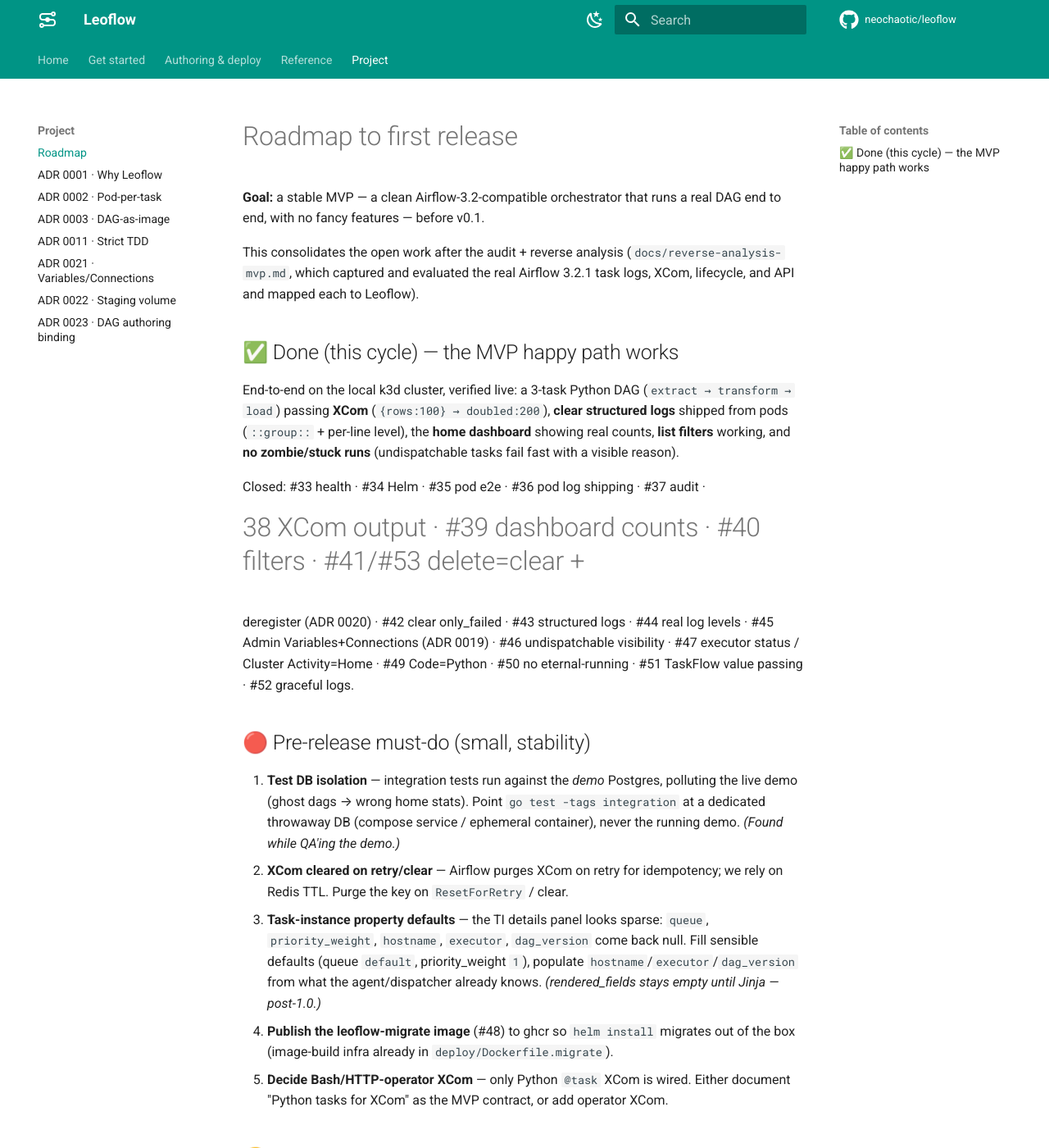
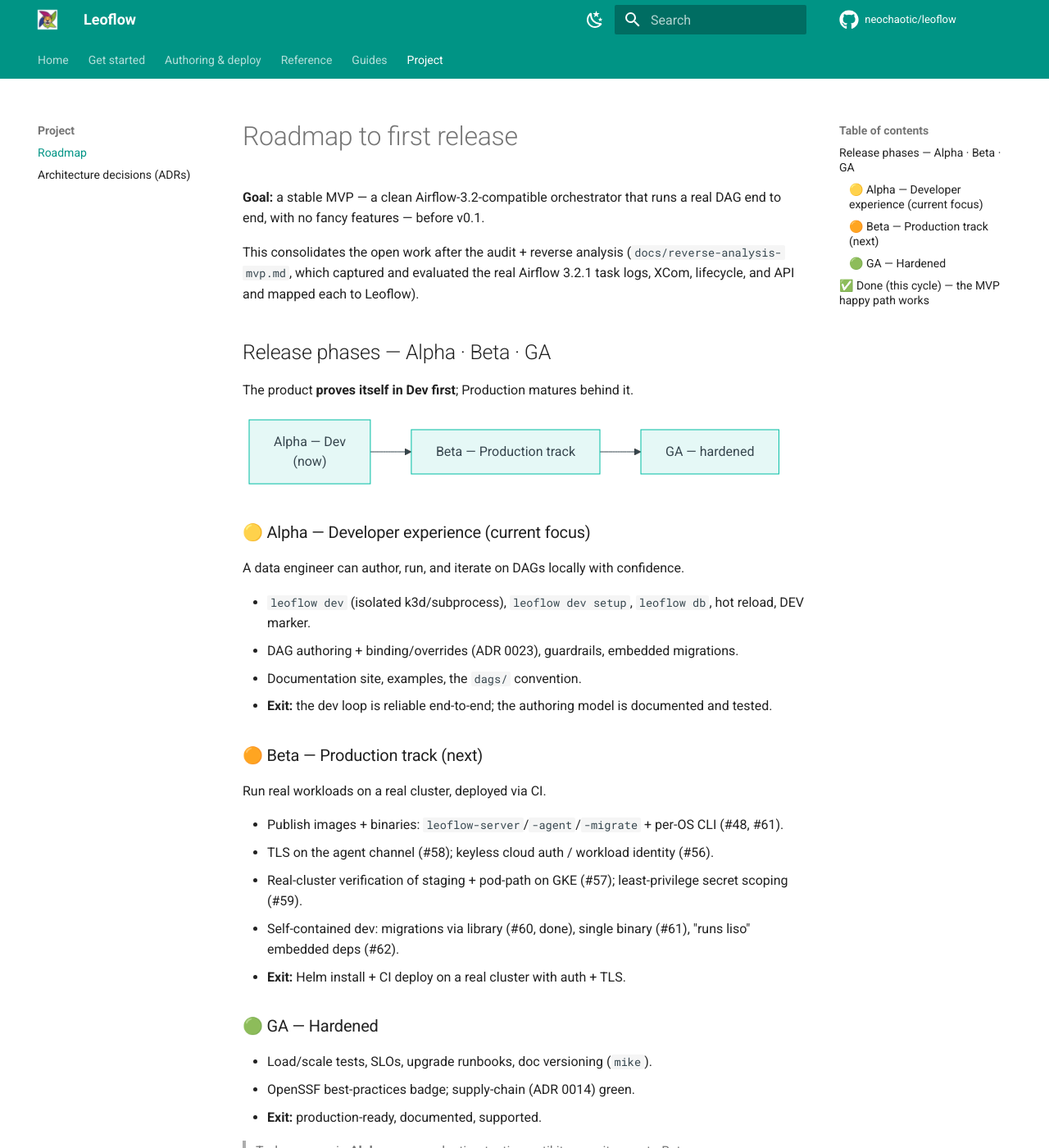
Before and after one commit to neochaotic/leoflow, an MkDocs documentation site: the page built from docs/roadmap-to-release.md, in a window 1280 px wide and 1400 px high. Shown: the whole window at 82% size. Built offline with MkDocs 1.6.1 and Material for MkDocs 9.7.7, drawn with Linux system fonts in a browser that asks for light colours; comment, search, counter and statistics services are not loaded; some of the changed text lies outside the part shown.

Commit message:
docs: auto-gen CLI + Python API, config/vars/troubleshooting, brand polish, roadmap
Polish + auto-gen slice for the docs site (Airflow-level):
- CLI reference auto-generated from Cobra (hidden 'leoflow gen-docs'); the docs
  workflow regenerates it (git-ignored).
- Python runtime API via mkdocstrings (leoflow_runtime docstrings).
- New pages: quickstart, configuration reference (leoflow.yaml + LEOFLOW_* env),
  Variables & Connections (ADR 0021), troubleshooting & observability.
- Brand polish: docs/assets/icon-256.png as logo/favicon; Material social cards
  (CI-gated, imaging deps installed in the workflow).
- All 23 ADRs indexed (docs/adrs.md) and in the nav.
- Roadmap: Alpha (Dev, now) · Beta (Production track) · GA (hardened) phases.

mkdocs build --strict passes locally; the workflow adds Go (CLI gen) + imaging +
mkdocstrings for CI.

Co-Authored-By: Claude Opus 4.7 <noreply@anthropic.com>

````diff
--- a/docs/roadmap-to-release.md
+++ b/docs/roadmap-to-release.md
@@ -6,6 +6,39 @@ real DAG end to end, with no fancy features — before v0.1.
 This consolidates the open work after the audit + reverse analysis
 (`docs/reverse-analysis-mvp.md`, which captured and evaluated the real Airflow
 3.2.1 task logs, XCom, lifecycle, and API and mapped each to Leoflow).
+
+## Release phases — Alpha · Beta · GA
+
+The product **proves itself in Dev first**; Production matures behind it.
+
+```mermaid
+flowchart LR
+  A["Alpha — Dev<br/>(now)"] --> B["Beta — Production track"] --> G["GA — hardened"]
+```
+
+### 🟡 Alpha — Developer experience (current focus)
+A data engineer can author, run, and iterate on DAGs locally with confidence.
+
+- `leoflow dev` (isolated k3d/subprocess), `leoflow dev setup`, `leoflow db`, hot reload, DEV marker.
+- DAG authoring + binding/overrides (ADR 0023), guardrails, embedded migrations.
+- Documentation site, examples, the `dags/` convention.
+- **Exit:** the dev loop is reliable end-to-end; the authoring model is documented and tested.
+
+### 🟠 Beta — Production track (next)
+Run real workloads on a real cluster, deployed via CI.
+
+- Publish images + binaries: `leoflow-server`/`-agent`/`-migrate` + per-OS CLI (#48, #61).
+- TLS on the agent channel (#58); keyless cloud auth / workload identity (#56).
+- Real-cluster verification of staging + pod-path on GKE (#57); least-privilege secret scoping (#59).
+- Self-contained dev: migrations via library (#60, done), single binary (#61), "runs liso" embedded deps (#62).
+- **Exit:** Helm install + CI deploy on a real cluster with auth + TLS.
+
+### 🟢 GA — Hardened
+- Load/scale tests, SLOs, upgrade runbooks, doc versioning (`mike`).
+- OpenSSF best-practices badge; supply-chain (ADR 0014) green.
+- **Exit:** production-ready, documented, supported.
+
+> Today we are in **Alpha** — no production testing until it earns its way to Beta.
 
 ## ✅ Done (this cycle) — the MVP happy path works
 
--- a/mkdocs.yml
+++ b/mkdocs.yml
@@ -11,8 +11,9 @@ use_directory_urls: false
 
 theme:
   name: material
+  logo: assets/icon-256.png
+  favicon: assets/icon-256.png
   icon:
-    logo: material/transit-connection-variant
     repo: fontawesome/brands/github
   palette:
     - media: "(prefers-color-scheme: light)"
@@ -39,6 +40,22 @@ theme:
     - content.tabs.link
     - search.suggest
     - search.highlight
+
+plugins:
+  - search
+  # Social preview cards (Open Graph). Needs imaging deps (cairo); enabled only in
+  # CI where the workflow installs them, so local builds work without cairo.
+  - social:
+      enabled: !ENV [CI, false]
+  # Render Python docstrings (the task runtime) into the API reference.
+  - mkdocstrings:
+      handlers:
+        python:
+          paths: [runtime/python]
+          options:
+            show_root_heading: true
+            show_source: false
+            heading_level: 2
 
 validation:
   nav: { omitted_files: ignore }
@@ -68,6 +85,7 @@ markdown_extensions:
 nav:
   - Home: index.md
   - Get started:
+      - Quickstart: quickstart.md
       - Operating modes: operating-modes.md
       - Concepts & glossary: concepts.md
       - Architecture: architecture.md
@@ -76,15 +94,15 @@ nav:
       - CI/CD & deploy examples: deploy.md
   - Reference:
       - HTTP API (Scalar): api-reference.md
+      - CLI reference: cli/leoflow.md
       - Go packages (GoDocs): go-api.md
+      - Python runtime API: python-api.md
+      - Configuration: configuration.md
+  - Guides:
+      - Variables & Connections: variables-connections.md
+      - Troubleshooting & observability: troubleshooting.md
       - UI compatibility: ui-compatibility.md
       - Staging volume: staging-volume.md
   - Project:
       - Roadmap: roadmap-to-release.md
-      - "ADR 0001 · Why Leoflow": adr/0001-why-leoflow.md
-      - "ADR 0002 · Pod-per-task": adr/0002-pod-per-task.md
-      - "ADR 0003 · DAG-as-image": adr/0003-dag-as-image.md
-      - "ADR 0011 · Strict TDD": adr/0011-tdd-strict.md
-      - "ADR 0021 · Variables/Connections": adr/0021-exposing-variables-connections-to-pods.md
-      - "ADR 0022 · Staging volume": adr/0022-ephemeral-per-run-staging-volume.md
-      - "ADR 0023 · DAG authoring binding": adr/0023-dag-authoring-config-binding.md
+      - Architecture decisions (ADRs): adrs.md
````
Also changed, not shown: docs/adrs.md (added, +27 -0 lines), docs/configuration.md (added, +45 -0 lines), docs/python-api.md (added, +10 -0 lines), docs/quickstart.md (added, +37 -0 lines), docs/troubleshooting.md (added, +26 -0 lines), docs/variables-connections.md (added, +41 -0 lines), 6 other files.
